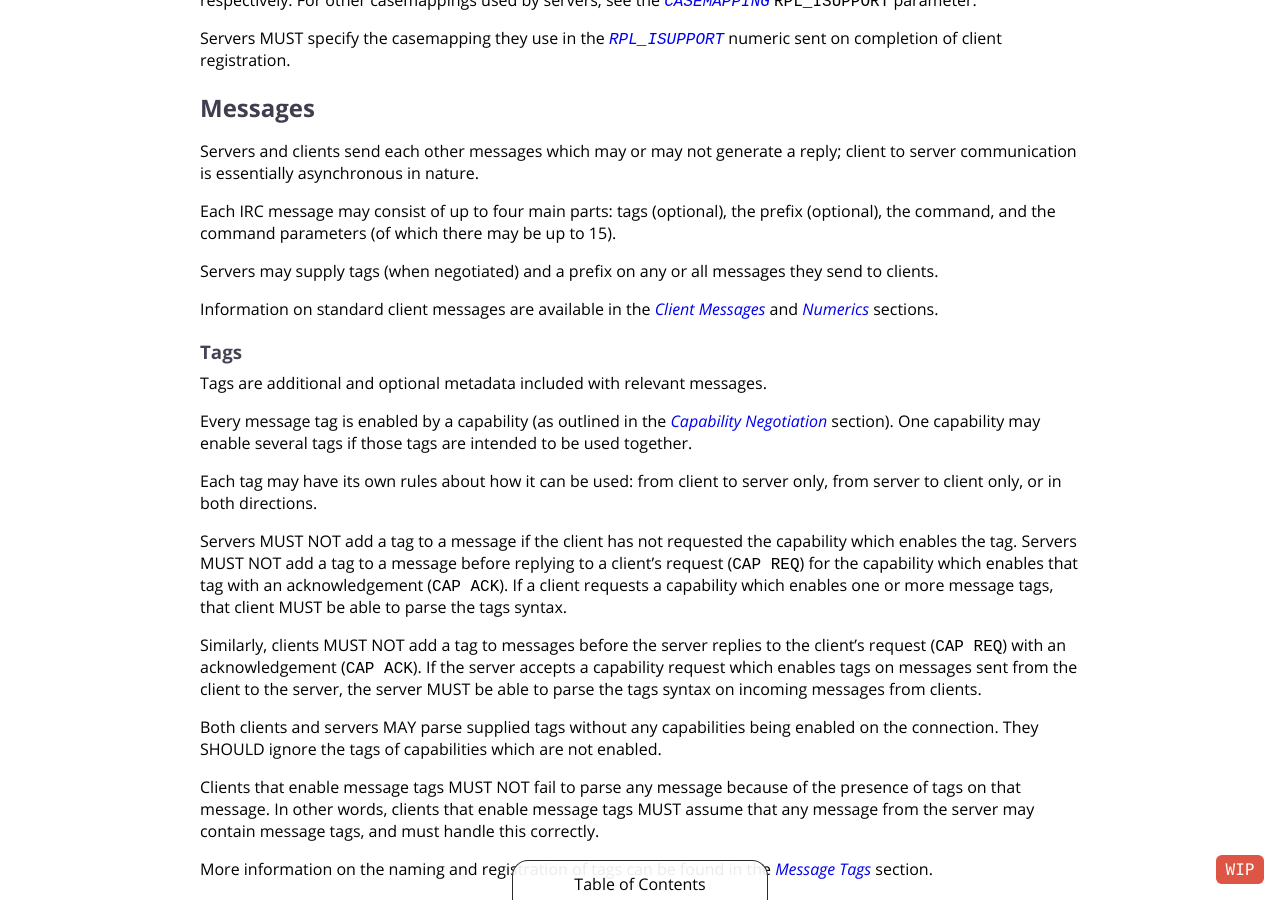
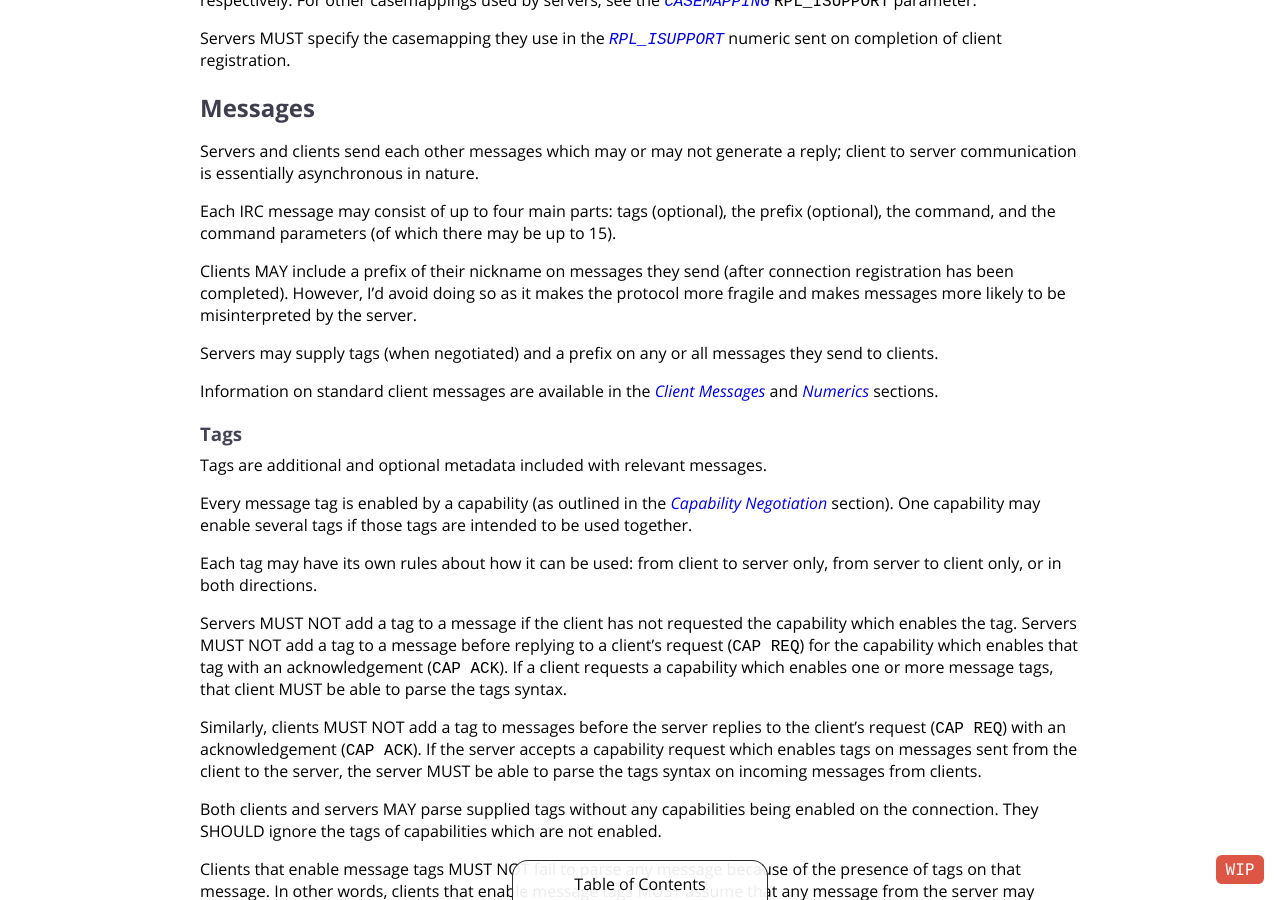
Before and after one commit to ircdocs/modern-irc, a Jekyll site: the page built from index.md, in a window 1280 px wide and 900 px high, scrolled down 7031 px. Built offline with Jekyll 4.4.1, drawn with Linux system fonts in a browser that asks for light colours.

Commit message:
messages: Tell clients to avoid sending prefixes with messages

```diff
--- a/index.md
+++ b/index.md
@@ -256,6 +256,8 @@ Servers MUST specify the casemapping they use in the [`RPL_ISUPPORT`](#feature-a
 Servers and clients send each other messages which may or may not generate a reply; client to server communication is essentially asynchronous in nature.
 
 Each IRC message may consist of up to four main parts: tags (optional), the prefix (optional), the command, and the command parameters (of which there may be up to 15).
+
+Clients MAY include a prefix of their nickname on messages they send (after connection registration has been completed). However, I'd avoid doing so as it makes the protocol more fragile and makes messages more likely to be misinterpreted by the server.
 
 Servers may supply tags (when negotiated) and a prefix on any or all messages they send to clients.
 
```
